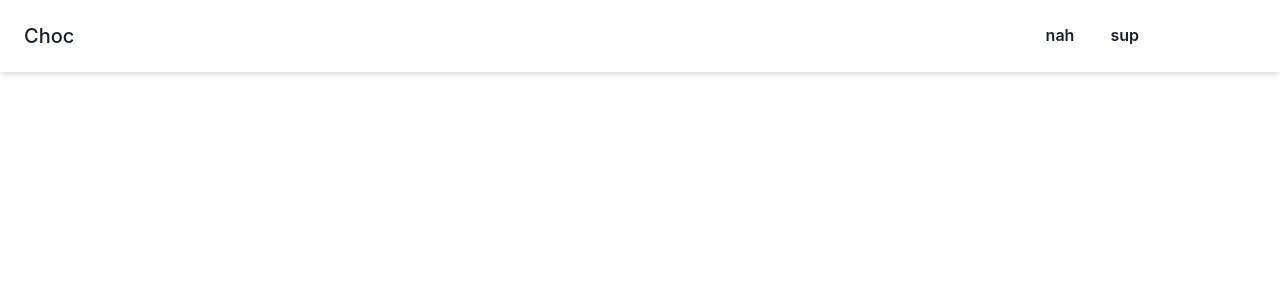
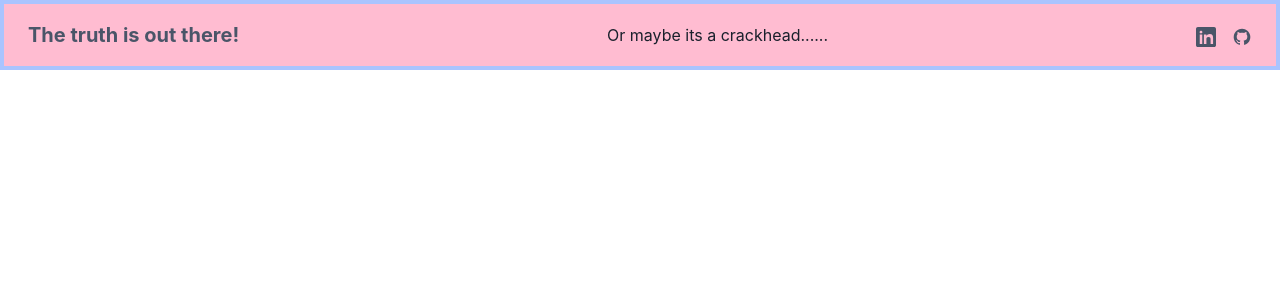
Before and after one commit to vrich88/cautious-journey, a React (Create React App) app in the folder client/: page /lindseytest in a window 1280 px wide. Shown: the top 300 px of the page. Built offline with nearby package versions, Linux system fonts and the light colour scheme.

Commit message:
fixed an error

```diff
--- a/client/src/components/footer/Footer.jsx
+++ b/client/src/components/footer/Footer.jsx
@@ -1,111 +1,89 @@
 import React from "react";
-import {Link} from"react-router-dom";
-import {
-  chakra,
-  Box,
-  Flex,
-  useColorModeValue,
-  VisuallyHidden,
-  HStack,
-  Button,
-  useDisclosure,
-  VStack,
-  IconButton,
-  CloseButton,
-} from "@chakra-ui/react";
-// import { AiOutlineMenu } from "react-icons/ai";
+import { chakra, Flex, Icon } from "@chakra-ui/react";
+
 export default function App(){
-  const bg = useColorModeValue("white", "gray.800");
-  const mobileNav = useDisclosure();
   return (
-    <React.Fragment>
-      <chakra.header
-        bg={bg}
+    <Flex
+      w="full"
+      bg="#AAC4FF"
+      _dark={{ bg: "#3e3e3e" }}
+      p= "0.25rem"
+      alignItems="center"
+      justifyContent="center"
+      // position= "fixed"
+      z-index = "-1"
+    >
+      <Flex
         w="full"
-        px={{ base: 2, sm: 4 }}
-        py={4}
-        shadow="md"
+        as="footer"
+        flexDir={{ base: "column", sm: "row" }}
+        align="center"
+        justify="space-between"
+        px="6"
+        py="4"
+        bg="#FFBCD1"
+        _dark={{
+          bg: "gray.900",
+        }}
       >
-        <Flex alignItems="center" justifyContent="space-between" mx="auto">
-          <Flex>
-            <chakra.a
-              href="/"
-              title="Choc Home Page"
-              display="flex"
-              alignItems="center"
-            >
-              <VisuallyHidden>Choc</VisuallyHidden>
-            </chakra.a>
-            <chakra.h1 fontSize="xl" fontWeight="medium" ml="2">
-              Choc
-            </chakra.h1>
-          </Flex>
-          <HStack display="flex" alignItems="center" spacing={1}>
-            <HStack
-              spacing={1}
-              mr={1}
-              color="brand.500"
-              display={{ base: "none", md: "inline-flex" }}
-            >
-              {/* <Button variant="ghost"><Link to = "/start">Start</Link></Button> */}
-              {/* <Button variant="ghost"><Link to = "/Signup">Signup</Link></Button> */}
-              {/* <Button variant="ghost"><Link to ="/Login">Login</Link></Button> */}
-              <Button variant="ghost">nah</Button>
-              <Button variant="ghost">sup</Button>
-            </HStack>
-            <Button colorScheme="brand" size="sm">
-              Get Started
-            </Button>
-            <Box display={{ base: "inline-flex", md: "none" }}>
-              <IconButton
-                display={{ base: "flex", md: "none" }}
-                aria-label="Open menu"
-                fontSize="20px"
-                color="gray.800"
-                _dark={{ color: "inherit" }}
-                variant="ghost"
-                // icon={<AiOutlineMenu />}
-                onClick={mobileNav.onOpen}
-              />
-              <VStack
-                pos="absolute"
-                top={0}
-                left={0}
-                right={0}
-                display={mobileNav.isOpen ? "flex" : "none"}
-                flexDirection="column"
-                p={2}
-                pb={4}
-                m={2}
-                bg={bg}
-                spacing={3}
-                rounded="sm"
-                shadow="sm"
-              >
-                <CloseButton
-                  aria-label="Close menu"
-                  onClick={mobileNav.onClose}
-                />
-                <Button w="full" variant="ghost">
-                  Start
-                </Button>
-                <Button w="full" variant="ghost">
-                  Signup
-                </Button>
-                <Button w="full" variant="ghost">
-                 Login
-                </Button>
-                <Button w="full" variant="ghost">
-                 nah
-                </Button>
-                <Button w="full" variant="ghost">
-                  sup
-                </Button>
-              </VStack>
-            </Box>
-          </HStack>
+        <chakra.a
+          href="#"
+          fontSize="xl"
+          fontWeight="bold"
+          color="gray.600"
+          _dark={{
+            color: "#5DA271",
+            _hover: {
+              color: "gray.300",
+            },
+          }}
+          _hover={{
+            color: "gray.700",
+          }}
+        >
+          The truth is out there!
+        </chakra.a>
+
+        <chakra.p
+          py={{ base: "2", sm: "0" }}
+          color="gray.800"
+          _dark={{ color: "white" }}
+        >
+          Or maybe its a crackhead......
+        </chakra.p>
+
+        <Flex mx="-2">
+          <chakra.a
+            href="#"
+            mx="2"
+            color="gray.600"
+            _dark={{ color: "gray.300", _hover: { color: "gray.400" } }}
+            _hover={{
+              color: "gray.500",
+            }}
+            aria-label="LinkedIn"
+          >
+            <Icon boxSize="5" viewBox="0 0 24 24" fill="currentColor">
+              <path  d="M21.75 0H2.25C1.01 0 0 1.01 0 2.25V21.75C0 22.99 1.01 24 2.25 24H21.75C22.99 24 24 22.99 24 21.75V2.25C24 1.01 22.99 0 21.75 0ZM7.5 20.25H4.5V9H7.5V20.25ZM6 7.88C5.03 7.88 4.25 7.1 4.25 6.12C4.25 5.13 5.03 4.38 6 4.38C6.97 4.38 7.75 5.13 7.75 6.12C7.75 7.1 6.97 7.88 6 7.88ZM20.5 20.25H17.5V14.5C17.5 13.34 17.47 11.94 15 11.94C12.53 11.94 12.5 13.34 12.5 14.5V20.25H9.5V9H12.5V10.59C13.28 9.68 14.41 8.5 16.5 8.5C19.54 8.5 20.5 10.26 20.5 13.25V20.25Z"></path>
+            </Icon>
+          </chakra.a>
+
+          <chakra.a
+            href="#"
+            mx="2"
+            color="gray.600"
+            _dark={{ color: "gray.300", _hover: { color: "gray.400" } }}
+            _hover={{
+              color: "gray.500",
+            }}
+            aria-label="Github"
+          >
+            <Icon boxSize="5" viewBox="0 0 24 24" fill="currentColor">
+              <path d="M12.026 2C7.13295 1.99937 2.96183 5.54799 2.17842 10.3779C1.395 15.2079 4.23061 19.893 8.87302 21.439C9.37302 21.529 9.55202 21.222 9.55202 20.958C9.55202 20.721 9.54402 20.093 9.54102 19.258C6.76602 19.858 6.18002 17.92 6.18002 17.92C5.99733 17.317 5.60459 16.7993 5.07302 16.461C4.17302 15.842 5.14202 15.856 5.14202 15.856C5.78269 15.9438 6.34657 16.3235 6.66902 16.884C6.94195 17.3803 7.40177 17.747 7.94632 17.9026C8.49087 18.0583 9.07503 17.99 9.56902 17.713C9.61544 17.207 9.84055 16.7341 10.204 16.379C7.99002 16.128 5.66202 15.272 5.66202 11.449C5.64973 10.4602 6.01691 9.5043 6.68802 8.778C6.38437 7.91731 6.42013 6.97325 6.78802 6.138C6.78802 6.138 7.62502 5.869 9.53002 7.159C11.1639 6.71101 12.8882 6.71101 14.522 7.159C16.428 5.868 17.264 6.138 17.264 6.138C17.6336 6.97286 17.6694 7.91757 17.364 8.778C18.0376 9.50423 18.4045 10.4626 18.388 11.453C18.388 15.286 16.058 16.128 13.836 16.375C14.3153 16.8651 14.5612 17.5373 14.511 18.221C14.511 19.555 14.499 20.631 14.499 20.958C14.499 21.225 14.677 21.535 15.186 21.437C19.8265 19.8884 22.6591 15.203 21.874 10.3743C21.089 5.54565 16.9181 1.99888 12.026 2Z"></path>
+            </Icon>
+          </chakra.a>
         </Flex>
-      </chakra.header>
-    </React.Fragment>
+      </Flex>
+    </Flex>
   );
 };
```
